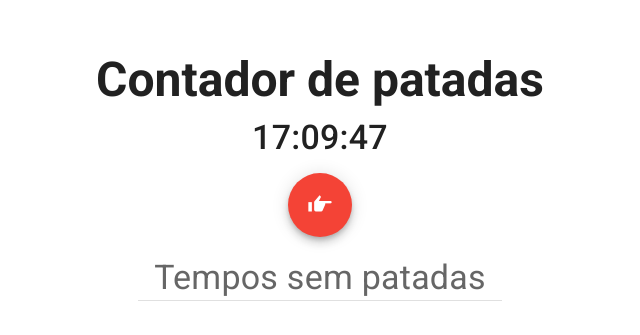
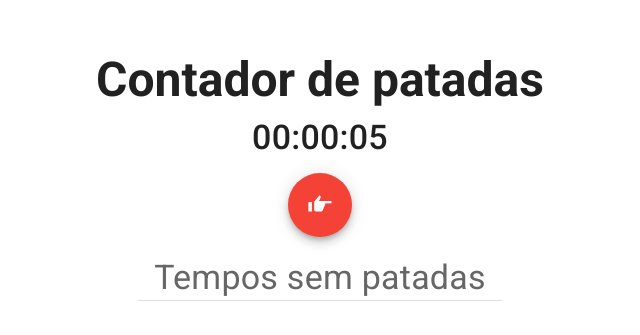
Before and after one commit to henriwasd/contador-patadas, a Vue app in the folder contador-patadas/: page / in a window 1280 px wide. Shown: the part 217-552 px from the top of the page, without its empty margins (320-960 px from the left). Built offline with nearby package versions, Linux system fonts and the light colour scheme.

Commit message:
Finalizado o contador de patatas

```diff
--- a/contador-patadas/package.json
+++ b/contador-patadas/package.json
@@ -10,6 +10,7 @@
   "dependencies": {
     "core-js": "^3.6.4",
     "moment": "^2.24.0",
+    "moment-timer": "^1.3.0",
     "vue": "^2.6.11",
     "vuetify": "^2.2.11"
   },
--- a/contador-patadas/src/components/Cronometro.vue
+++ b/contador-patadas/src/components/Cronometro.vue
@@ -14,7 +14,7 @@
         <v-col class="mb-4">
           <h1 class="display-2 font-weight-bold mb-3">Contador de patadas</h1>
 
-          <p class="display-1 font-weight-medium">{{ this.dateNow }}</p>
+          <p class="display-1 font-weight-medium">{{ this.dateCustom }}</p>
           <v-btn
             v-on:click="times.push(dateNow)"
             class="mx-2"
@@ -55,18 +55,15 @@ export default {
 
   data: () => ({
     horaUltimaPatada: new Date(),
-    dateNow: moment()
-      .startOf("year")
-      .format("HH:mm:ss"),
-    times: []
+    dateNow: moment().startOf("year"),
+    times: [],
+    dateCustom: ""
   }),
   created: function() {
     const self = this;
     setInterval(function() {
-      self.dateNow = moment()
-        .add(1, "s")
-        .format("HH:mm:ss");
-    }, 100);
+      self.dateCustom = self.dateNow.add(1, "seconds").format("HH:mm:ss");
+    }, 1000);
   }
 };
 </script>
```
Also changed, not shown: 1 other file (tests, documents, lock files or other folders).
